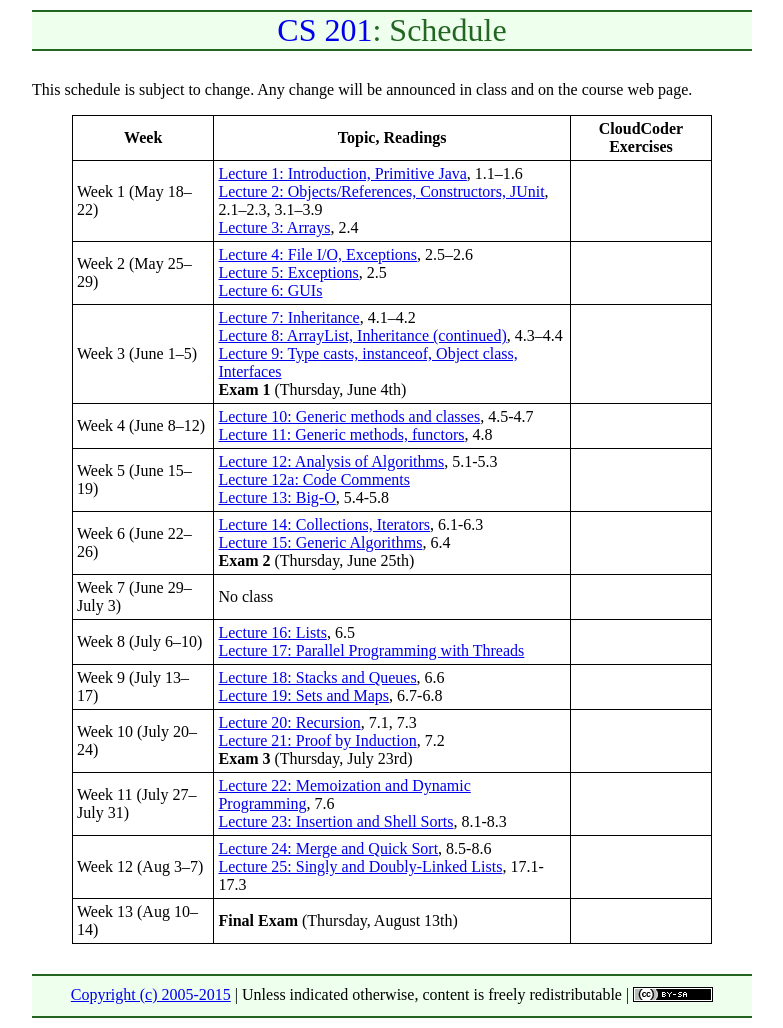
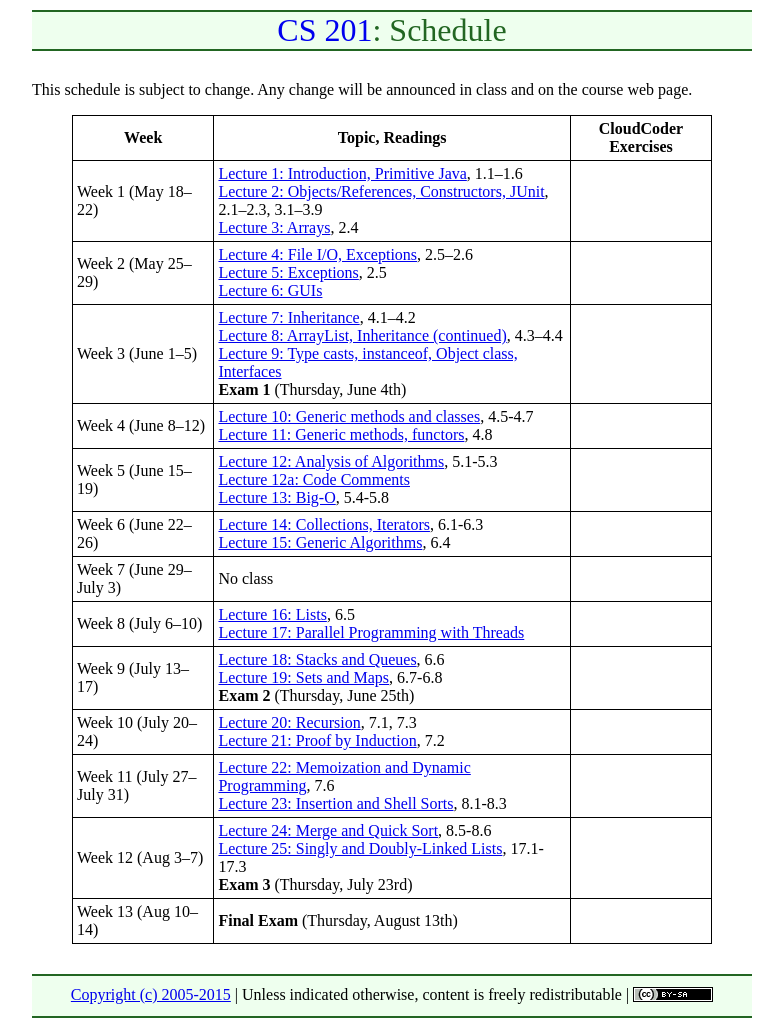
Before and after one commit to ycpcs/cs201-summer2015, a Jekyll site: the page built from schedule.md, in a window 1280 px wide. Shown: the whole page, without its empty margins (248-1031 px from the left). Built offline with Jekyll 4.4.1, drawn with Linux system fonts in a browser that asks for light colours; nearby versions of some CDN libraries; Markdown is read by kramdown in place of the engine named in the settings.

```diff
--- a/schedule.md
+++ b/schedule.md
@@ -13,11 +13,11 @@ announced in class and on the course web page.
 > Week 3 (June 1&ndash;5) | [Lecture 7: Inheritance](lectures/lecture07.html), 4.1&ndash;4.2 <br> [Lecture 8: ArrayList, Inheritance (continued)](lectures/lecture08.html), 4.3&ndash;4.4 <br> [Lecture 9: Type casts, instanceof, Object class, Interfaces](lectures/lecture09.html)<br> **Exam 1** (Thursday, June 4th)
 > Week 4 (June 8&ndash;12) | [Lecture 10: Generic methods and classes](lectures/lecture10.html), 4.5-4.7 <br> [Lecture 11: Generic methods, functors](lectures/lecture11.html), 4.8
 > Week 5 (June 15&ndash;19) | [Lecture 12: Analysis of Algorithms](lectures/lecture12.html), 5.1-5.3 <br> [Lecture 12a: Code Comments](lectures/lecture12a.html) <br> [Lecture 13: Big-O](lectures/lecture13.html), 5.4-5.8
-> Week 6 (June 22&ndash;26) | [Lecture 14: Collections, Iterators](lectures/lecture14.html), 6.1-6.3 <br> [Lecture 15: Generic Algorithms](lectures/lecture15.html), 6.4  <br>**Exam 2** (Thursday, June 25th)  |
+> Week 6 (June 22&ndash;26) | [Lecture 14: Collections, Iterators](lectures/lecture14.html), 6.1-6.3 <br> [Lecture 15: Generic Algorithms](lectures/lecture15.html), 6.4   |
 > Week 7 (June 29&ndash;July 3) | No class |
 > Week 8 (July 6&ndash;10) | [Lecture 16: Lists](lectures/lecture16.html), 6.5 <br> [Lecture 17: Parallel Programming with Threads](lectures/lecture17.html) |
-> Week 9 (July 13&ndash;17) | [Lecture 18: Stacks and Queues](lectures/lecture18.html), 6.6 <br> [Lecture 19: Sets and Maps](lectures/lecture19.html), 6.7-6.8 |
-> Week 10 (July 20&ndash;24) | [Lecture 20: Recursion](lectures/lecture20.html), 7.1, 7.3 <br> [Lecture 21: Proof by Induction](lectures/lecture21.html), 7.2<br>**Exam 3** (Thursday, July 23rd) |
+> Week 9 (July 13&ndash;17) | [Lecture 18: Stacks and Queues](lectures/lecture18.html), 6.6 <br> [Lecture 19: Sets and Maps](lectures/lecture19.html), 6.7-6.8 <br>**Exam 2** (Thursday, June 25th) |
+> Week 10 (July 20&ndash;24) | [Lecture 20: Recursion](lectures/lecture20.html), 7.1, 7.3 <br> [Lecture 21: Proof by Induction](lectures/lecture21.html), 7.2 |
 > Week 11 (July 27&ndash;July 31) | [Lecture 22: Memoization and Dynamic Programming](lectures/lecture22.html), 7.6 <br> [Lecture 23: Insertion and Shell Sorts](lectures/lecture23.html), 8.1-8.3  |
-> Week 12 (Aug 3&ndash;7) |  [Lecture 24: Merge and Quick Sort](lectures/lecture24.html), 8.5-8.6 <br> [Lecture 25: Singly and Doubly-Linked Lists](lectures/lecture25.html), 17.1-17.3 |
+> Week 12 (Aug 3&ndash;7) |  [Lecture 24: Merge and Quick Sort](lectures/lecture24.html), 8.5-8.6 <br> [Lecture 25: Singly and Doubly-Linked Lists](lectures/lecture25.html), 17.1-17.3<br>**Exam 3** (Thursday, July 23rd) |
 > Week 13 (Aug 10&ndash;14) |**Final Exam** (Thursday, August 13th) |
```
